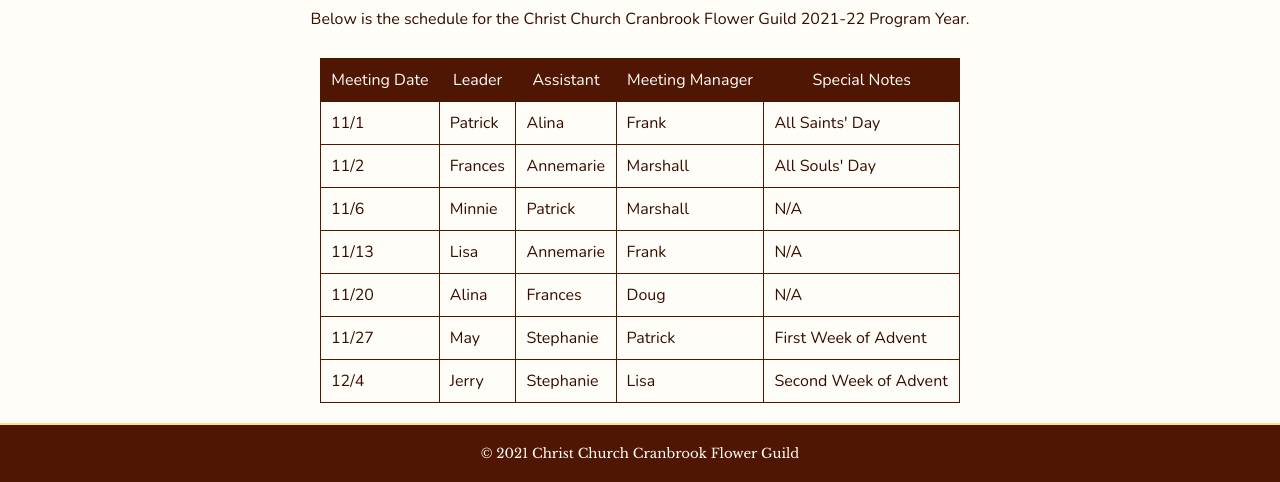
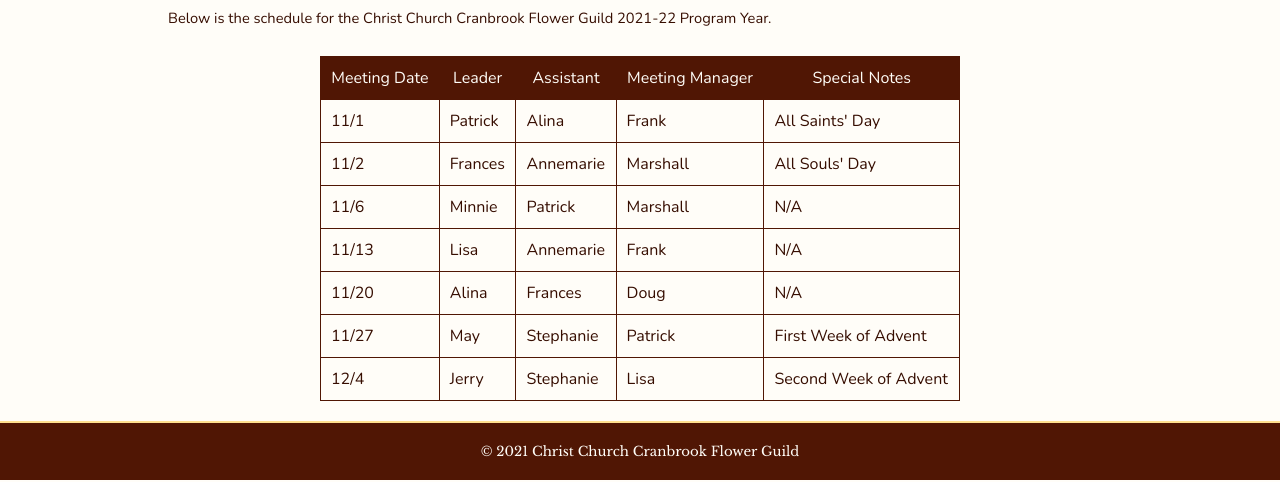
Before and after one commit to alyssadowns/flower-guild, a plain HTML site: page schedule.html in a window 1280 px wide. Shown: the part 423-905 px from the top of the page. Drawn offline with nearby package versions, Linux system fonts and the light colour scheme.

Commit message:
Update schedule.html

```diff
--- a/schedule.html
+++ b/schedule.html
@@ -29,7 +29,7 @@
       </div>
 
       <h1>Schedule</h1>
-      <h4>Below is the schedule for the Christ Church Cranbrook Flower Guild 2021-22 Program Year.</h4>
+      <p>Below is the schedule for the Christ Church Cranbrook Flower Guild 2021-22 Program Year.</p>
       <br>
       <table>
         <tr>
```
